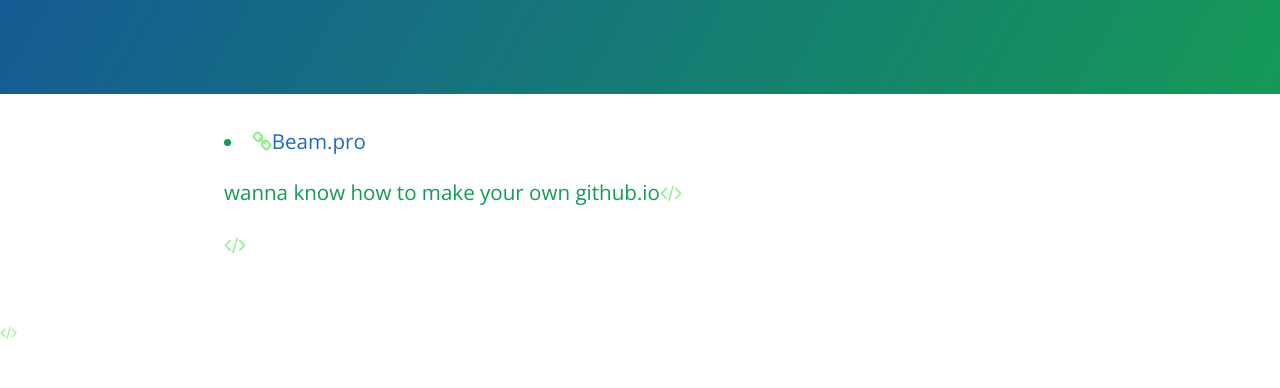
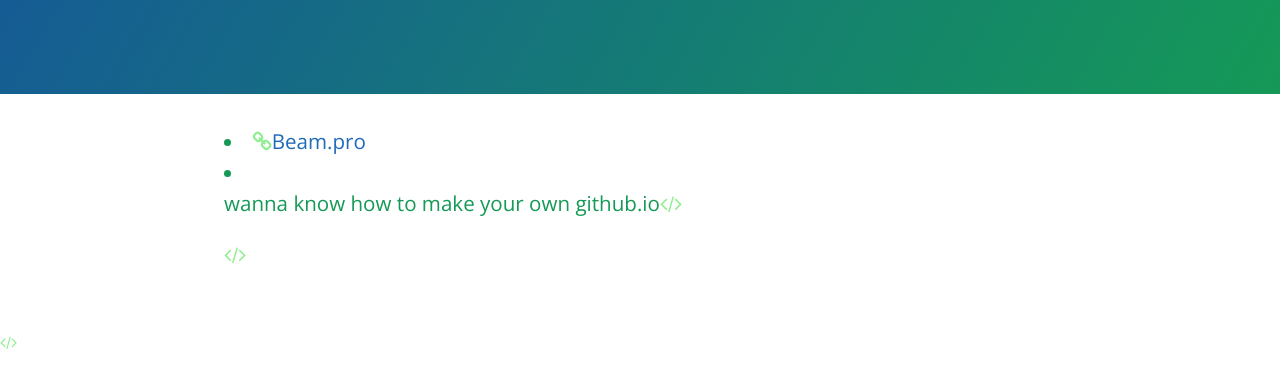
Before and after one commit to TheSpaceArmy/BaconSpace.github.io, a plain HTML site: page index.html in a window 1280 px wide. Shown: the part 176-564 px from the top of the page. Drawn offline with nearby package versions, Linux system fonts and the light colour scheme.

Commit message:
Update index.html

```diff
--- a/index.html
+++ b/index.html
@@ -19,7 +19,7 @@
     <section class="main-content">
       <h3>
 <li><a href="https://beam.pro/bacon_space"><span class="fa fa-link" style="color: lightgreen"></span>Beam.pro</a></li>
-<p>wanna know how to make your own github.io<a href="https://pages.github.com/"span class="fa fa-code" style="color: lightgreen"></span></p>
+<li><p>wanna know how to make your own github.io<a href="https://pages.github.com/"span class="fa fa-code" style="color: lightgreen"></span></p></li>
 <h3>
 
 
```
